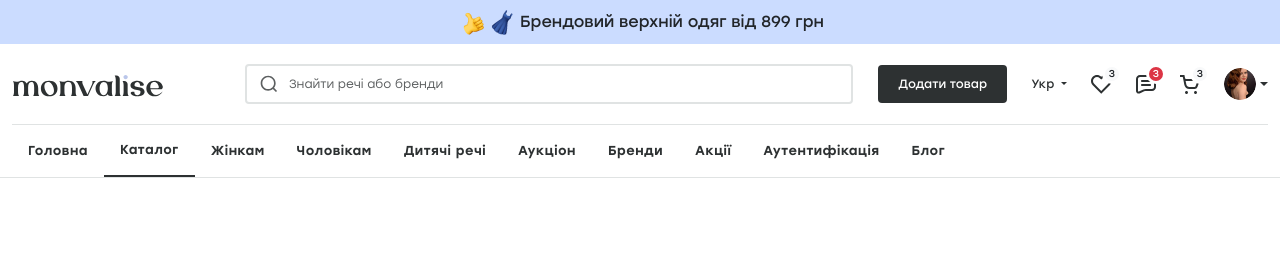
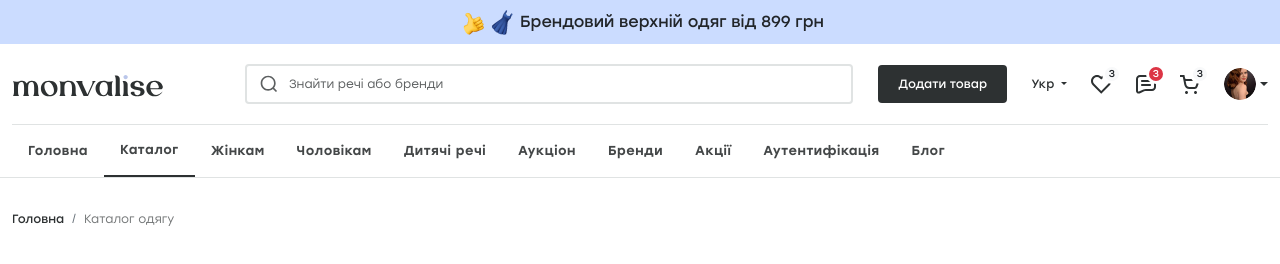
Before and after one commit to duracell27/testHTMLforGeek, a website: page src/index.html in a window 1280 px wide. Drawn offline with nearby package versions, Linux system fonts and the light colour scheme; files that its build step writes are made by us from their sources.

Commit message:
breadcrumbs ready

```diff
--- a/src/index.html
+++ b/src/index.html
@@ -246,7 +246,8 @@
             </li>
             <li class="nav-item">
               <a class="nav-link" href="#">Чоловікам</a>
-            </li><li class="nav-item">
+            </li>
+            <li class="nav-item">
               <a class="nav-link" href="#">Дитячі речі</a>
             </li>
             <li class="nav-item">
@@ -254,21 +255,37 @@
             </li>
             <li class="nav-item">
               <a class="nav-link" href="#">Бренди</a>
-            </li><li class="nav-item">
+            </li>
+            <li class="nav-item">
               <a class="nav-link" href="#">Акції</a>
             </li>
             <li class="nav-item">
               <a class="nav-link" href="#">Аутентифікація</a>
-            </li><li class="nav-item">
+            </li>
+            <li class="nav-item">
               <a class="nav-link" href="#">Блог</a>
             </li>
           </ul>
         </div>
         <div class="hr"></div>
       </div>
+      <div class="header__breadcrumbs">
+        <div class="container-xxl">
+          <nav aria-label="breadcrumb">
+            <ol class="breadcrumb">
+              <li class="breadcrumb-item"><a href="#">Головна</a></li>
+              <li class="breadcrumb-item active" aria-current="page">Каталог одягу</li>
+            </ol>
+          </nav>
+
+        </div>
+      </div>
+  </header>
+  <section class="catalog">
+    <div class="container-xxl">
+
     </div>
-  </header>
-  <section class="catalog"></section>
+  </section>
   <footer class="footer"></footer>
 
   <script src="https://code.jquery.com/jquery-3.6.1.min.js"
--- a/src/scss/_header.scss
+++ b/src/scss/_header.scss
@@ -18,7 +18,7 @@
     }
 
     &__main {
-        .navbar{
+        .navbar {
             padding: 20px 0;
         }
 
@@ -40,6 +40,7 @@
             text-indent: 30px;
             font-family: $book;
             font-size: 12px;
+
             &::placeholder {
                 color: #5C5F60;
                 font-family: $book;
@@ -73,18 +74,21 @@
             padding: 0 19px;
             margin-right: 24px;
             cursor: pointer;
-            &:hover{
+
+            &:hover {
                 color: #fff;
             }
         }
-        .nav-link{
+
+        .nav-link {
             color: $mainDark;
             font-size: 12px;
             margin-right: 24px;
             padding: 0 !important;
 
         }
-        .badge{
+
+        .badge {
             width: 20px;
             height: 20px;
             font-size: 10px;
@@ -94,38 +98,64 @@
             line-height: 14px;
             border: 3px solid #fff;
         }
-        &--avatarArrowColor{
+
+        &--avatarArrowColor {
             color: $mainDark;
-            &:hover{
+
+            &:hover {
                 color: $mainDark
             }
         }
     }
-    &__bottom{
-        .nav{
+
+    &__bottom {
+        .nav {
             border-top: 1px solid #E0E3E3;
         }
-        .nav-item{
 
+        .nav-item {}
 
-        }
-        .nav-link{
+        .nav-link {
             font-family: $medium;
             font-size: 13px;
             line-height: 1.5;
             padding: 16px;
-            color: $mainDark;
+            color: $mainGray;
             letter-spacing: 0.5px;
-            &.active{
+
+            &.active {
                 border-bottom: 2px solid $mainDark;
                 padding-top: 15px;
                 padding-bottom: 15px;
             }
         }
     }
-    .hr{
+
+    .hr {
         width: 100%;
         height: 1px;
         background-color: #E0E3E3;
     }
+
+    &__breadcrumbs {
+        .breadcrumb {
+            margin-top: 32px;
+            margin-bottom: 40px;
+
+            &-item {
+                font-size: 12px;
+                line-height: 1.5;
+
+                a {
+                    color: $mainDark;
+                    text-decoration: none;
+                }
+
+                &.active {
+                    color: #747778;
+                    font-family: $book;
+                }
+            }
+        }
+    }
 }
```
